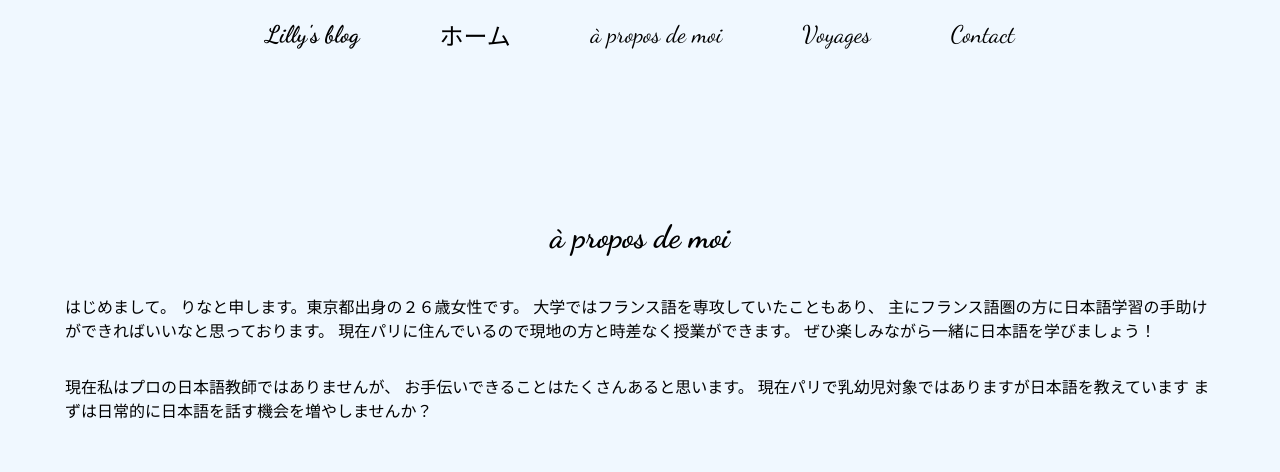
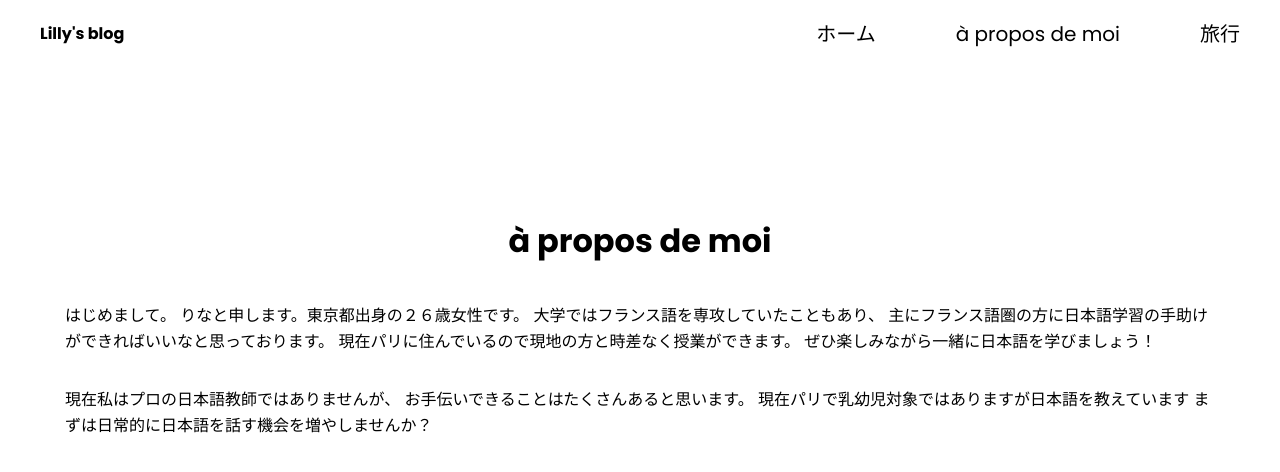
Before and after one commit to Stephanefy/r-s-blog, a Next.js app in the folder web/: page /about in a window 1280 px wide. Shown: the top 472 px of the page. Built offline with nearby package versions, Linux system fonts and the light colour scheme.

Commit message:
mainly css modifications

```diff
--- a/web/components/Header.tsx
+++ b/web/components/Header.tsx
@@ -15,45 +15,53 @@ interface NavBar{
   isOpen: boolean
 }
 const Container = styled.div`
-  min-height: 100vh;
-  padding: 4rem 0;
-  flex: 1;
   display: flex;
+  width: 100%;
   flex-direction: column;
   justify-content: center;
   align-items: center;
 `;
 const HeaderNav = styled.header`
     display: flex;
-    justify-content: center;
+    justify-content: space-between;
+    align-items: center;
+    background: #fff
     margin: auto;
+    width: 1200px;
+
     @media only screen and (max-width: 1170px) {
-      max-width: 700px;
+
+      position: fixed
+      top: 5%;
+      width: 100%;
+      background-color: #fff;
       justify-content: space-between;
       align-items: center;
       padding:0 2em;
+      z-index: 99;
 
     }
 `
 
 const NavBar = styled.nav<NavBar>`
     display: flex;
-    justify-content: space-between;
+    justify-content: space-around;
     align-items: center;
-    .nav-item {
-      margin-left: 5rem;
-    }
+    width: 100%;
+    margin: auto;
+
+
     @media only screen and (max-width: 1170px) {
           position: fixed;
           left: -100%;
-          top: 5rem;
+          top: 1rem;
+          height: 500px;
           flex-direction: column;
           background-color: #fff;
           width: 100%;
           border-radius: 10px;
           text-align: center;
-          transition: 0.2s;
-          box-shadow: 0 10px 27px rgba(0, 0, 0, 0.05);
+          transition: 0.1s;
           left: ${props => props.windowWidth < 1170 && props.isOpen && 0 };
 
 
@@ -66,8 +74,12 @@ const NavBar = styled.nav<NavBar>`
 const ListItem = styled.li`
     list-style-type: none;
     cursor: pointer;
-    font-size: 1.5em;
-    margin-left: 5rem;
+    margin:0 2em;
+    font-size: 1.25em;
+
+    &:nth-of-type(3) {
+        margin: 0 0 0 2em;
+    }
     &:hover {
         text-decoration: underline;
     }
@@ -79,14 +91,14 @@ const Hamburger = styled.div<HamburgerIsActive>`
       display: block;
       cursor: pointer;
 
-      & :nth-of-type(2) {
+      &:nth-of-type(2) {
         opacity: ${props => props.isOpen && 0};
       }
-      & :nth-of-type(1) {
+      &:nth-of-type(1) {
           transform: ${props => props.isOpen && 'translateY(8px) rotate(45deg)'};
       }
 
-      & :nth-of-type(3) {
+      &:nth-of-type(3) {
           transform: ${props => props.isOpen && 'translateY(-8px) rotate(-45deg)'};
       }
     }
@@ -116,18 +128,18 @@ const navLinks = [
     },
     {
       id: 3,
-      name: "Voyages",
+      name: "旅行",
       path: "/travel",
     },
     // {
     //   name: "Blog",
     //   path: "/blog",
     // },
-    {
-      id:4,
-      name: "Contact",
-      path: "#contact",
-    },
+    // {
+    //   id:4,
+    //   name: "Contact",
+    //   path: "#contact",
+    // },
   ];
 
 
@@ -138,12 +150,14 @@ export default function Header() {
   const [isOpen, setIsOpen] = useState(false)
 
   return (
+    <Container>
       <HeaderNav>
         <div className="brand" style={{cursor:'pointer'}}>
           <Link href="/">
-          <h2>Lilly's blog</h2>
+            <h4>Lilly's blog</h4>
           </Link>
         </div>
+        <div>
           <NavBar
             className="nav-menu"
             windowWidth={width ? width : 0}
@@ -157,6 +171,7 @@ export default function Header() {
               );
             })}
           </NavBar>
+        </div>
         <Hamburger
           id="hamburger"
           windowWidth={width ? width : 0}
@@ -168,5 +183,6 @@ export default function Header() {
           <Bar className="bar"/>
         </Hamburger>
       </HeaderNav>
+    </Container>
   );
 }
--- a/web/components/Index.tsx
+++ b/web/components/Index.tsx
@@ -7,7 +7,5 @@ export const IndexHeaderImg = styled.img`
     object-fit: cover;
     margin: 0 2em;
 
-    @media ${devices.mobileS} {
-        padding: 0 2em;
-    }
+
 `
--- a/web/pages/_app.tsx
+++ b/web/pages/_app.tsx
@@ -5,7 +5,7 @@ import '../styles/globals.css'
 function MyApp({ Component, pageProps }: AppProps) {
   return <>
         <Header/>
-        <Component {...pageProps} />
+          <Component {...pageProps} />
         </>
 }
 
--- a/web/pages/_document.tsx
+++ b/web/pages/_document.tsx
@@ -19,7 +19,7 @@ class MyDocument extends Document {
       return (
         <Html lang="jp">
           <Head>
-          <link href="https://fonts.googleapis.com/css2?family=Dancing+Script:wght@400;700&display=swap" rel="stylesheet" />
+          <link href="https://fonts.googleapis.com/css2?family=Montserrat:wght@400;600;700&family=Noto+Sans+JP:wght@400;700&family=Poppins:wght@400;500;700&display=swap" rel="stylesheet"></link>
 
           </Head>
           <body>
--- a/web/pages/index.tsx
+++ b/web/pages/index.tsx
@@ -62,6 +62,7 @@ const ListItem = styled.li`
 const PostInformation = styled.div`
   display: flex;
   flex-direction: column;
+  padding: 2em;
 `
 
 const PostTitle = styled.h2`
@@ -117,9 +118,7 @@ export default function Home({ posts }: InferGetStaticPropsType<typeof getStatic
               <li key={_id} style={{listStyleType: 'none'}}>
                 <Link href="/posts/[slug]" as={`/posts/${slug.current}`}>
                 <ArticleCard>
-                  <div style={{marginRight:'2em', borderRadius:'20px'}}>
-                    <img src={urlFor(mainImage).fit("clip").width(300).height(200).url()} style={{borderRadius: '20px 0 0 20px'}} alt='no image'/>
-                  </div>
+                    <img src={urlFor(mainImage).width(350).height(270).fit("fillmax").url()} alt='no image'/>
                   <PostInformation>
                     <PostTitle>
                         <a>{title} {' '}</a>
--- a/web/styles/globals.css
+++ b/web/styles/globals.css
@@ -2,8 +2,8 @@ html,
 body {
   padding: 0;
   margin: 0;
-  font-family: 'Dancing Script';
-  background-color: aliceblue;
+  font-family: 'Poppins', 'Noto Sans JP', sans-serif;
+  background-color: #fff;
 }
 
 a {
```
Also changed, not shown: web/components/ArticleCard.jsx (+18 -0 lines), web/pages/posts/[slug].tsx (+13 -6 lines), web/utils/devices.ts (+7 -0 lines). Lines whose indentation alone changed are shown as unchanged.
